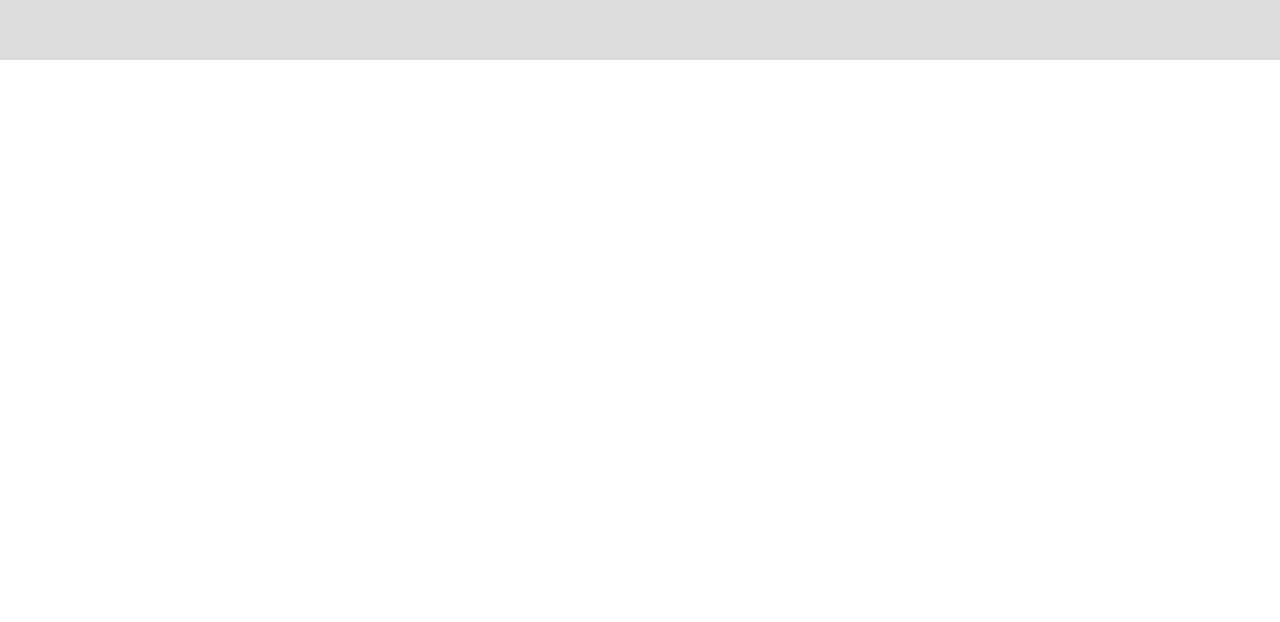
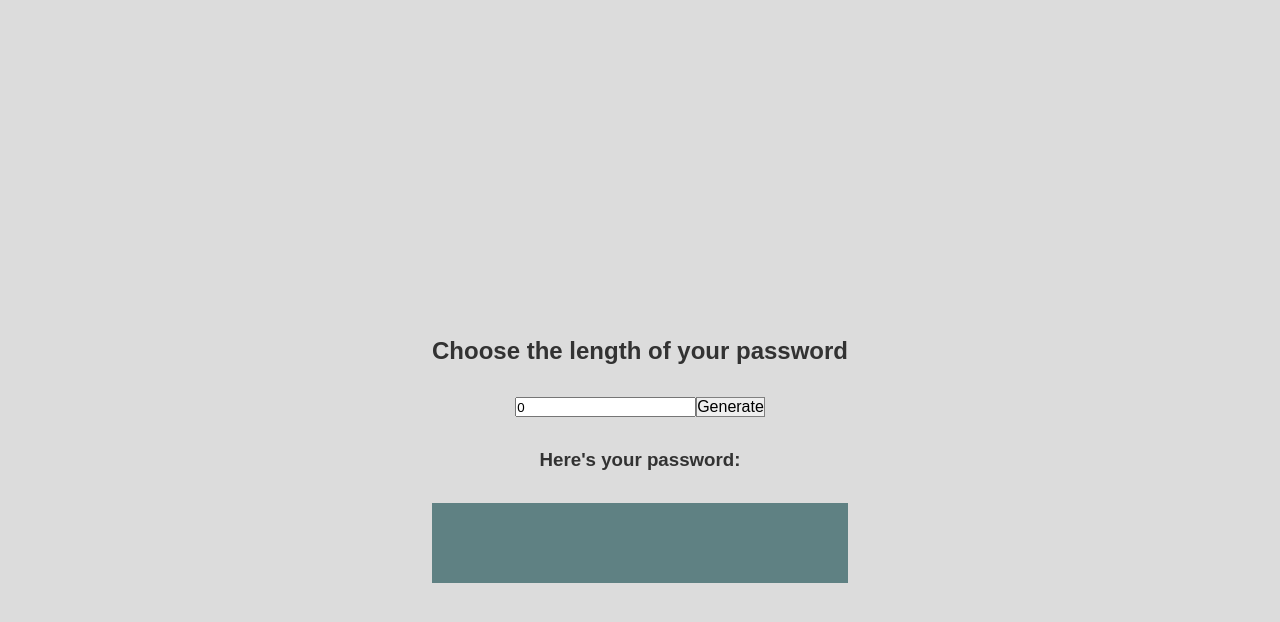
Before and after one commit to GitShizu/exercise-react-states, a React (Vite) app: page / in a window 1280 px wide. Shown: the part 1540-2162 px from the top of the page. Before the commit the page ends 1600 px from the top, so only its background shows below. Built offline with nearby package versions, Linux system fonts and the light colour scheme.

Commit message:
Feat - psw-gen works

```diff
--- a/src/App.jsx
+++ b/src/App.jsx
@@ -6,6 +6,7 @@ import { IoHome } from "react-icons/io5";
 import { IoMusicalNotes } from "react-icons/io5";
 import { RiLockPasswordFill } from "react-icons/ri";
 import Slider from './components/Slider';
+import PSWgen from './components/PSWgen';
 
 
 
@@ -25,7 +26,7 @@ function App() {
         navLinksData={[
           { url: '#home', text: 'Home', icon: <IoHome /> },
           { url: '#slider-container', text: 'Player', icon: <IoMusicalNotes /> },
-          { url: '/PSW_generator', text: 'PSW generator', icon: <RiLockPasswordFill /> }
+          { url: '#psw-gen', text: 'PSW generator', icon: <RiLockPasswordFill /> }
         ]}
         logoUrl={'https://cdn1.iconfinder.com/data/icons/education-set-3-3/74/15-512.png'}
         logoAlt={'React Logo'} />
@@ -33,6 +34,7 @@ function App() {
       logoUrl={'./src/assets/react logo.png'}
       logoAlt={'React Logo'} />
       <Slider />
+      <PSWgen/>
     </section>
   )
 }
--- a/src/components/Navbar.css
+++ b/src/components/Navbar.css
@@ -12,7 +12,7 @@
 #navbar *{
     text-decoration: none;
     list-style: none;
-
+    color: inherit;
 }
 
 #navbar figure {
@@ -38,3 +38,6 @@
     border-radius: 50%;
     font-size: 1.25rem;
 }
+#switch p{
+    text-align: end;
+}
--- /dev/null
+++ b/src/components/PSWgen.css
@@ -0,0 +1,18 @@
+#psw-gen{
+    height: 100vh;
+    display: grid;
+    place-content: center;
+    gap: 2rem;
+    text-align: center;
+}
+#psw-gen div{
+    width: 100%;
+    display: flex;
+    justify-content: center;
+}
+#output{
+    font-size: 3rem;
+    font-weight: 600;
+    background-color: rgba(54, 99, 102, 0.75);
+    height: 10vh;
+}
--- /dev/null
+++ b/src/components/PSWgen.jsx
@@ -0,0 +1,29 @@
+import { useState } from "react"
+import './PSWgen.css'
+
+export default () => {
+    const [passwordLength, setPasswordLength] = useState(0)
+    const [password, setPassword] = useState('')
+
+    const handleInput = e => setPasswordLength(e.target.value);
+    const generatePassword = () => {
+        const characters = 'abcdefghijklmnopqrstuvwxyzABCDEFGHIJKLMNOPQRSTUVWXYZ0123456789!@#$%^&*()'
+        let randomPassword = '';
+        for (let i = 0; i < passwordLength; i++) {
+            const randomIndex = Math.floor(Math.random() * (characters.length - 1) + 1)
+            randomPassword += characters[randomIndex];
+        }
+        setPassword(randomPassword)
+    }
+    return (
+        <section id="psw-gen">
+            <h2>Choose the length of your password</h2>
+            <div>
+                <input type="number" onChange={handleInput} value={passwordLength} />
+                <button onClick={generatePassword}>Generate</button>
+            </div>
+            <h3>Here's your password:</h3>
+            <div id="output">{password}</div>
+        </section>
+    )
+}
--- a/src/components/Slider.css
+++ b/src/components/Slider.css
@@ -19,9 +19,9 @@
     display: flex;
     justify-content: center;
     gap: 1rem;
-    background-color: rgba(54, 99, 102, 0.5);
     padding: 2rem 2rem;
     width: 75vw;
+    background-color: rgba(54, 99, 102, 0.75);
 }
 
 #slider-container button{
--- a/src/index.css
+++ b/src/index.css
@@ -10,14 +10,15 @@ img {
 }
 button {
   border: 1px solid grey;
+  font-size: inherit;
 }
 
-.light, .light *{
+.light, .light>* {
   background-color: rgb(220, 220, 220);
   color: rgb(50, 50, 50);
 }
 
-.dark, .dark *{
+.dark, .dark>* {
   background-color: rgb(50, 50, 50);
   color: rgb(220, 220, 220);
 }
```
